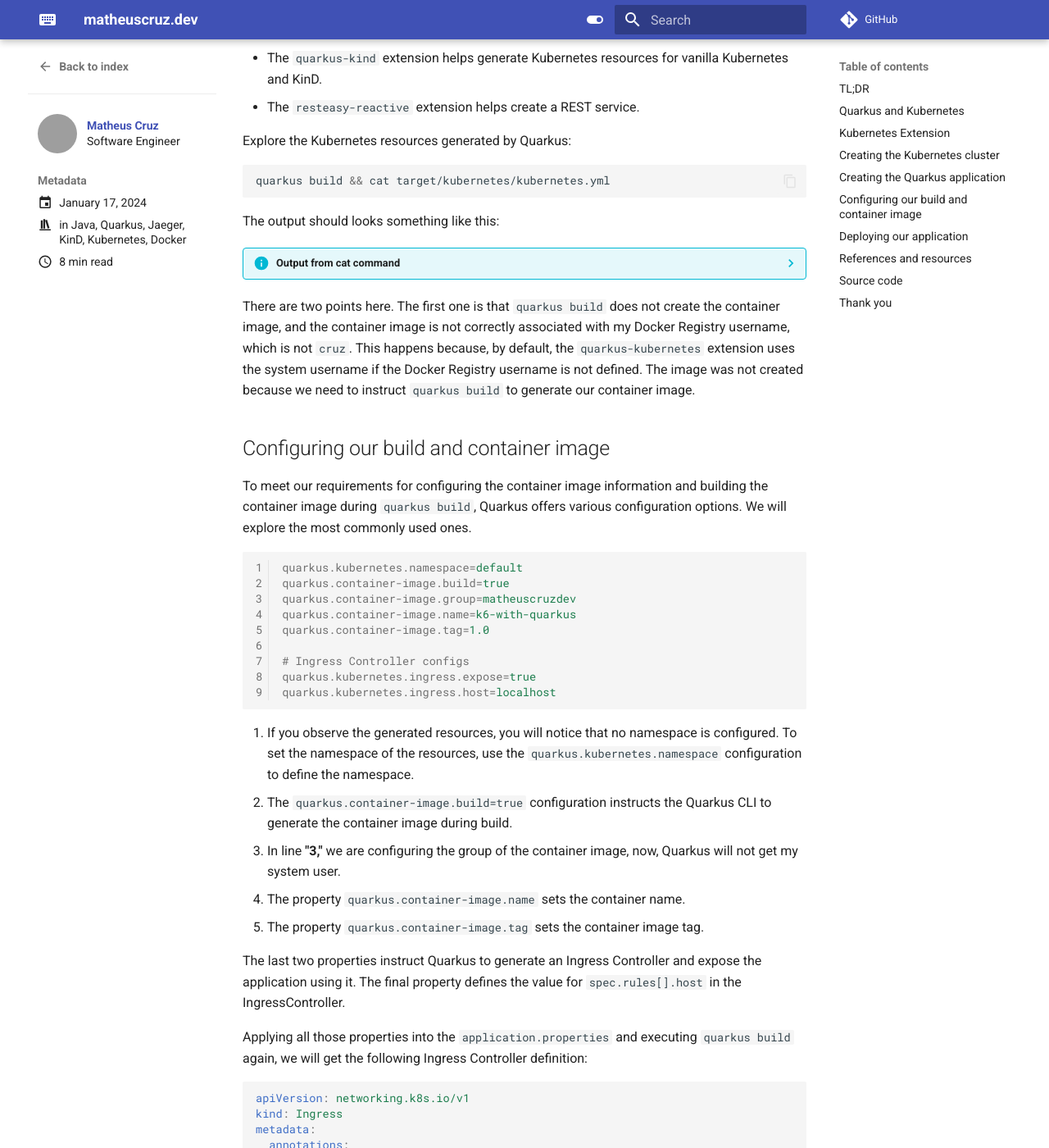
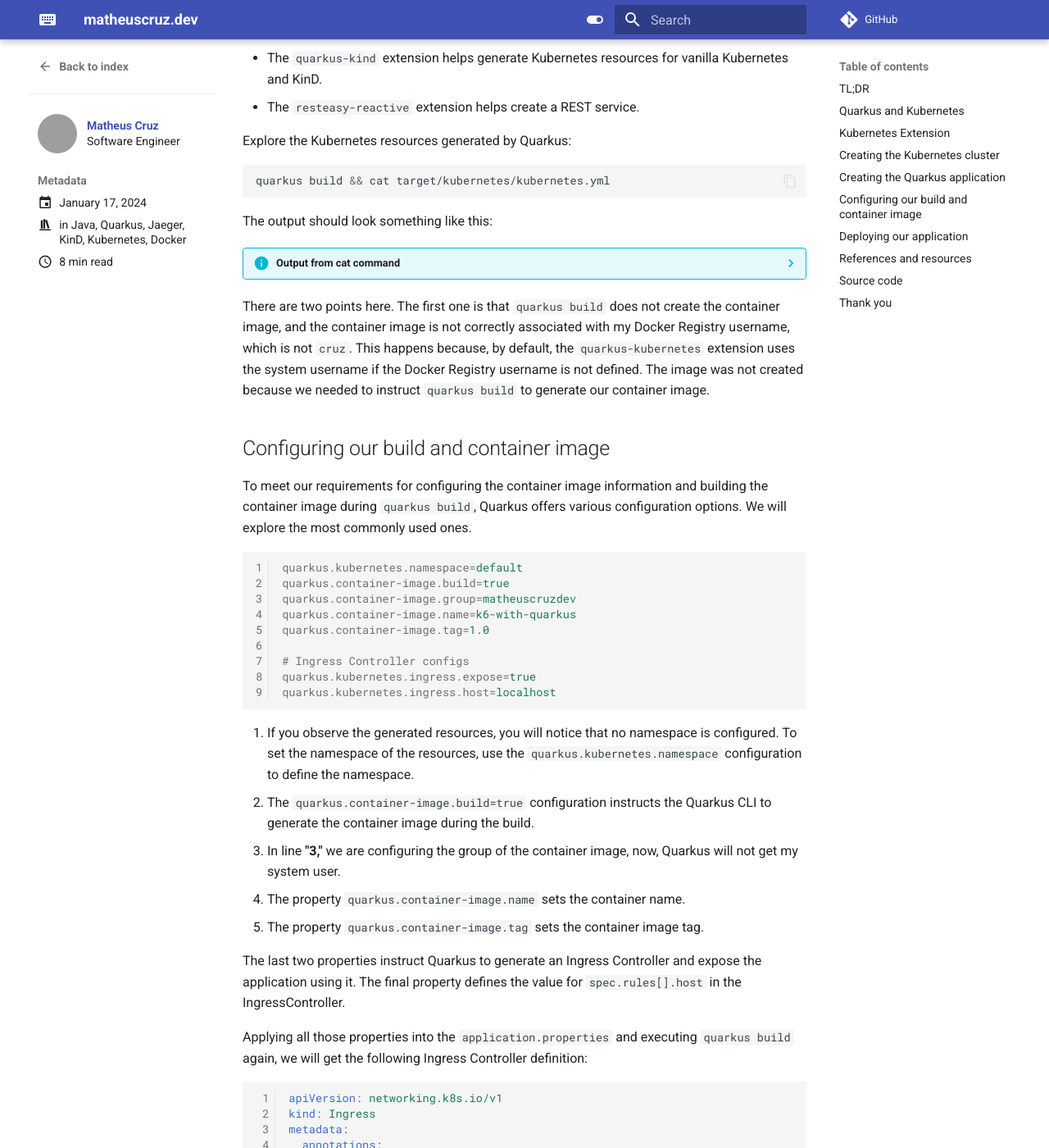
Before and after one commit to mcruzdev/blog, an MkDocs documentation site: the page built from docs/posts/deploy-quarkus-on-kubernetes-with-kind.md, in a window 1280 px wide and 1400 px high, scrolled down 2348 px. Shown: the whole window at 82% size. Built offline with MkDocs 1.6.1 and Material for MkDocs 9.7.7, drawn with Linux system fonts in a browser that asks for light colours; emoji names are drawn with the system emoji font; comment, search, counter and statistics services are not loaded; some of the changed text lies outside the part shown; grey boxes are pictures that could not be loaded.

Commit message:
Adjust k8s post

````diff
--- a/docs/posts/deploy-quarkus-on-kubernetes-with-kind.md
+++ b/docs/posts/deploy-quarkus-on-kubernetes-with-kind.md
@@ -107,7 +107,7 @@ Explore the Kubernetes resources generated by Quarkus:
 quarkus build && cat target/kubernetes/kubernetes.yml
 ```
 
-The output should looks something like this:
+The output should look something like this:
 
 ??? info "Output from **cat** command"
 
@@ -174,7 +174,7 @@ The output should looks something like this:
                   protocol: TCP
     ```
 
-There are two points here. The first one is that `quarkus build` does not create the container image, and the container image is not correctly associated with my Docker Registry username, which is not `cruz`. This happens because, by default, the `quarkus-kubernetes` extension uses the system username if the Docker Registry username is not defined. The image was not created because we need to instruct `quarkus build` to generate our container image.
+There are two points here. The first one is that `quarkus build` does not create the container image, and the container image is not correctly associated with my Docker Registry username, which is not `cruz`. This happens because, by default, the `quarkus-kubernetes` extension uses the system username if the Docker Registry username is not defined. The image was not created because we needed to instruct `quarkus build` to generate our container image.
 
 ## Configuring our build and container image
 
@@ -194,7 +194,7 @@ quarkus.kubernetes.ingress.host=localhost
 ```
 
 1. If you observe the generated resources, you will notice that no namespace is configured. To set the namespace of the resources, use the `quarkus.kubernetes.namespace` configuration to define the namespace.
-2. The `quarkus.container-image.build=true` configuration instructs the Quarkus CLI to generate the container image during build.
+2. The `quarkus.container-image.build=true` configuration instructs the Quarkus CLI to generate the container image during the build.
 3. In line **"3,"** we are configuring the group of the container image, now, Quarkus will not get my system user.
 4. The property `quarkus.container-image.name` sets the container name.
 5. The property `quarkus.container-image.tag` sets the container image tag.
@@ -203,7 +203,7 @@ The last two properties instruct Quarkus to generate an Ingress Controller and e
 
 Applying all those properties into the `application.properties` and executing `quarkus build` again, we will get the following Ingress Controller definition:
 
-```yaml
+```yaml linenums="1"
 apiVersion: networking.k8s.io/v1
 kind: Ingress
 metadata:
@@ -331,7 +331,9 @@ docker images | grep quarkus-k8s
 # ... ommited
 matheuscruzdev/quarkus-k8s 1.0 d02096d708c6 4 seconds ago 418MB
 ```
+??? tip "GitOps Tip: Avoid Unnecessary deployments"
 
+    As mentioned in this post, the Kubernetes extension is an excellent tool for the GitOps approach. If you observe the annotation `app.quarkus.io/build-timestamp`, you will find the timestamp indicating when this manifest was created. This can be an issue for the GitOps approach because tools recognize differences between manifests and apply a deployment strategy. See more details [here](https://pt.quarkus.io/guides/deploying-to-kubernetes#generating-idempotent-resources) on creating idempotent resources with the `quarkus.kubernetes.idempotent` property.
 ## Deploying our application
 
 To deploy a Quarkus application into a Kubernetes cluster is very simple; we just need to execute `quarkus deploy`. Let's try it:
````
Also changed, not shown: other parts of docs/posts/deploy-quarkus-on-kubernetes-with-kind.md (+2 -2 lines).
